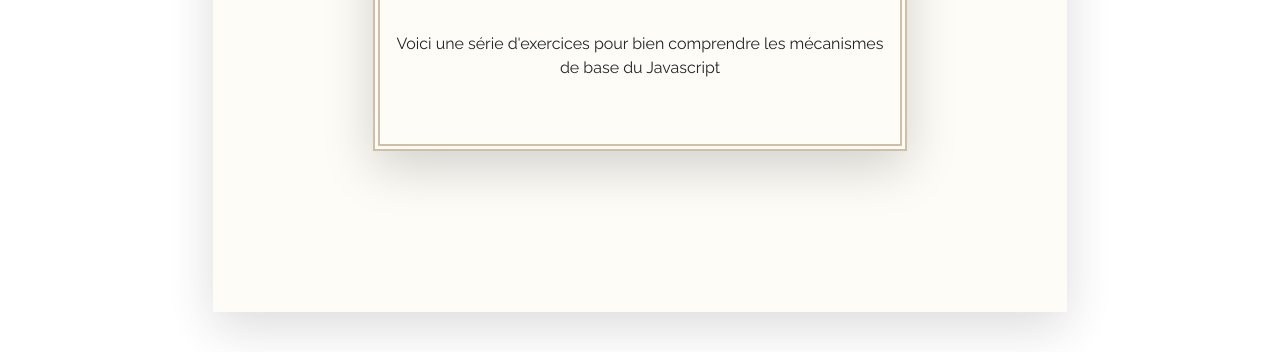
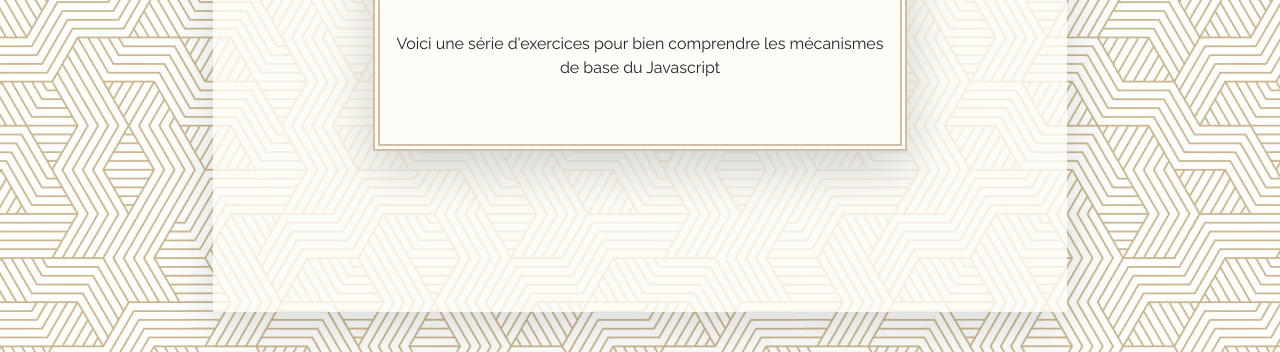
Before and after one commit to Xenophee/Fondamentaux-JS, a plain HTML site: page index.html in a window 1280 px wide. Shown: the part 448-800 px from the top of the page. Drawn offline with nearby package versions, Linux system fonts and the light colour scheme; the site is published under a folder, as on GitHub Pages, so addresses that start at the root find nothing.

Commit message:
remise en place du background

```diff
--- a/assets/css/style.css
+++ b/assets/css/style.css
@@ -4,7 +4,7 @@
 }
 
 body {
-    background-image: url(/assets/img/istockphoto-1160720443-612x612.jpg);
+    background-image: url(../img/istockphoto-1160720443-612x612.jpg);
     margin: 0;
     padding-top: 15vh;
 }
```
